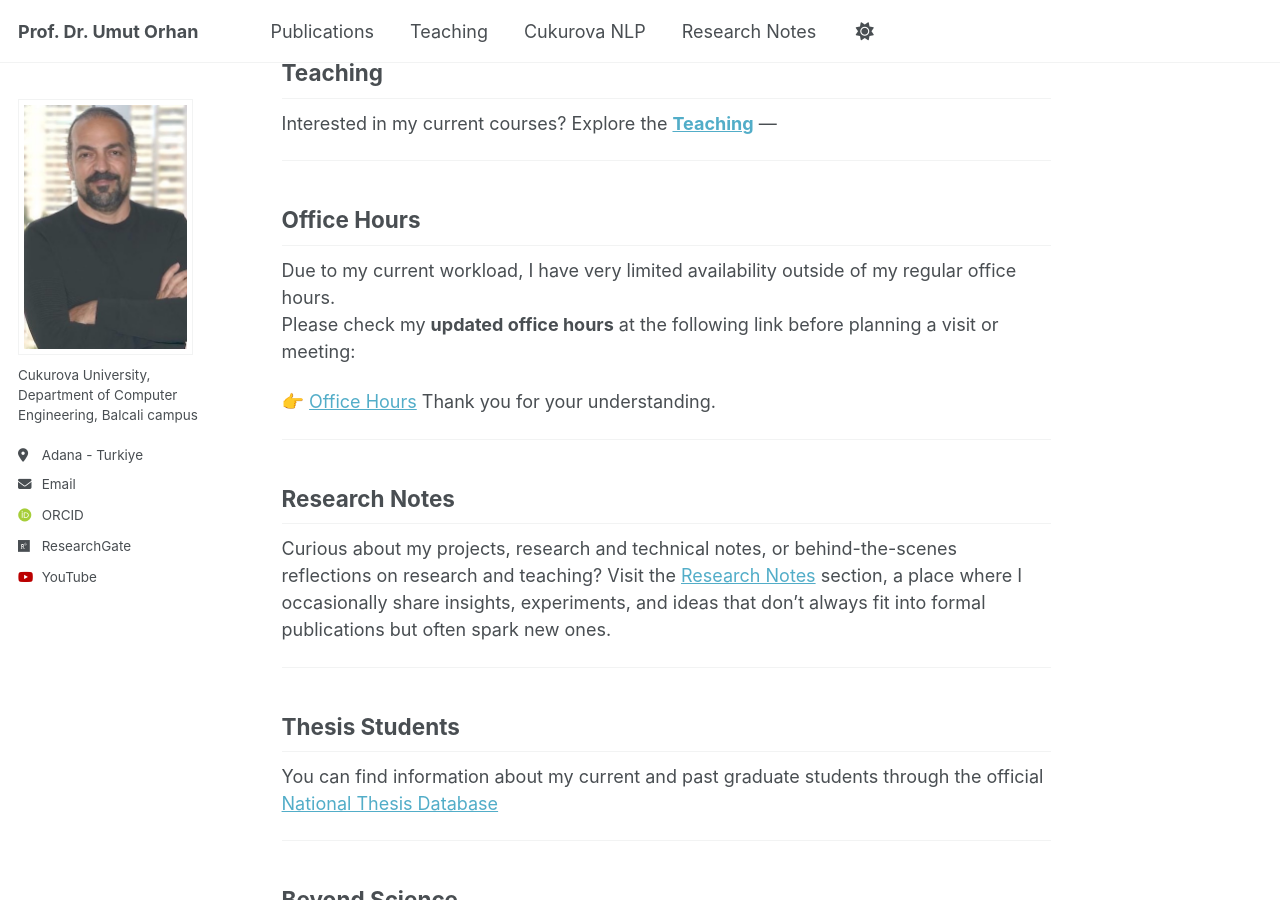
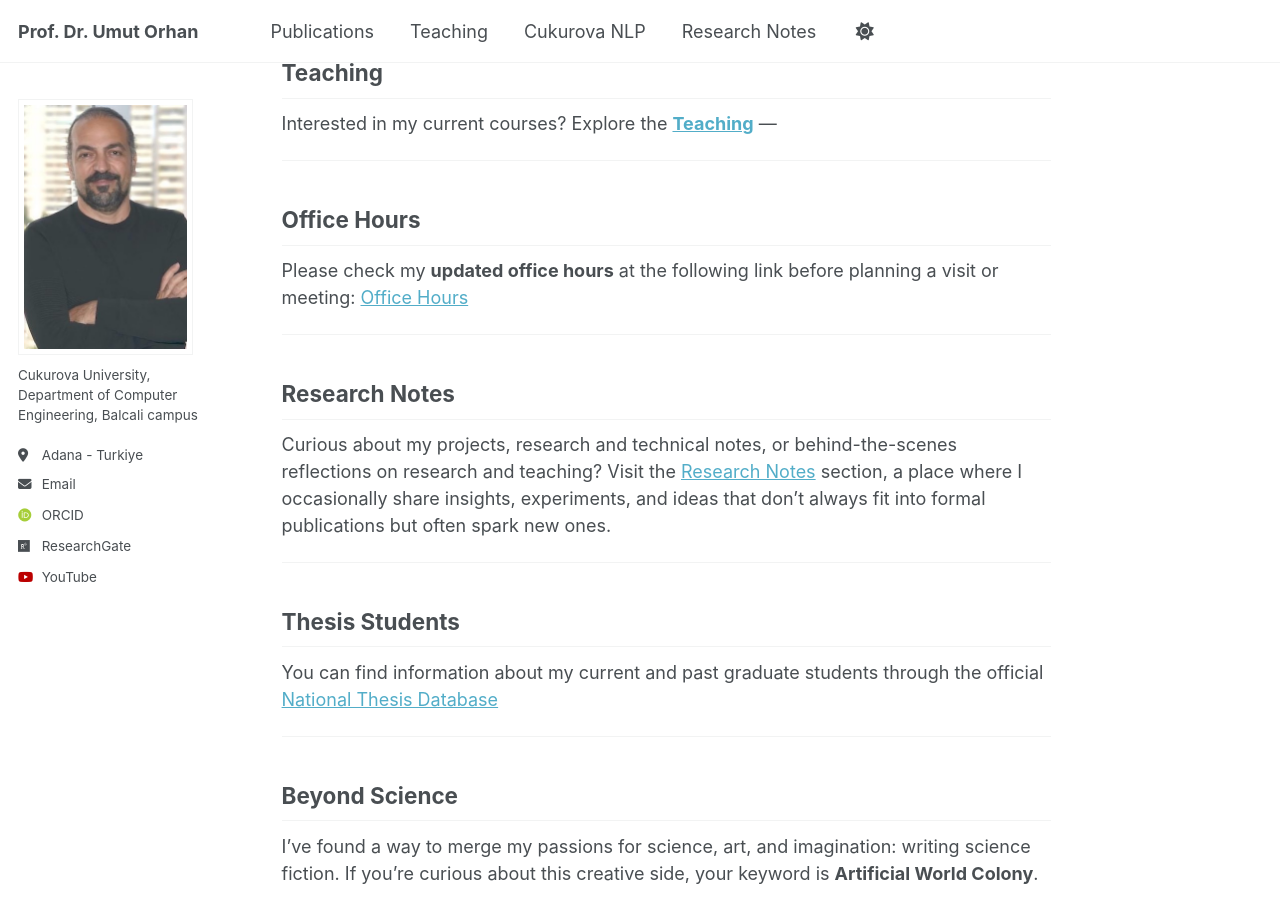
Before and after one commit to uorhan/uorhan.github.io, a Jekyll site: the page built from _pages/about.md, in a window 1280 px wide and 900 px high, scrolled down 487 px. Built offline with Jekyll 4.4.1, drawn with Linux system fonts in a browser that asks for light colours; some web fonts are replaced.

Commit message:
Update about.md

```diff
--- a/_pages/about.md
+++ b/_pages/about.md
@@ -22,11 +22,7 @@ Interested in my current courses? Explore the [**Teaching**](/teaching/) ---
 
 ## Office Hours
 
-Due to my current workload, I have very limited availability outside of my regular office hours.
-Please check my **updated office hours** at the following link before planning a visit or meeting:
-
-👉 [Office Hours](https://bmb.cu.edu.tr/cu/personel/akademik-personel)
-Thank you for your understanding.
+Please check my **updated office hours** at the following link before planning a visit or meeting: [Office Hours](https://bmb.cu.edu.tr/cu/personel/akademik-personel)
 
 ---
 
```
